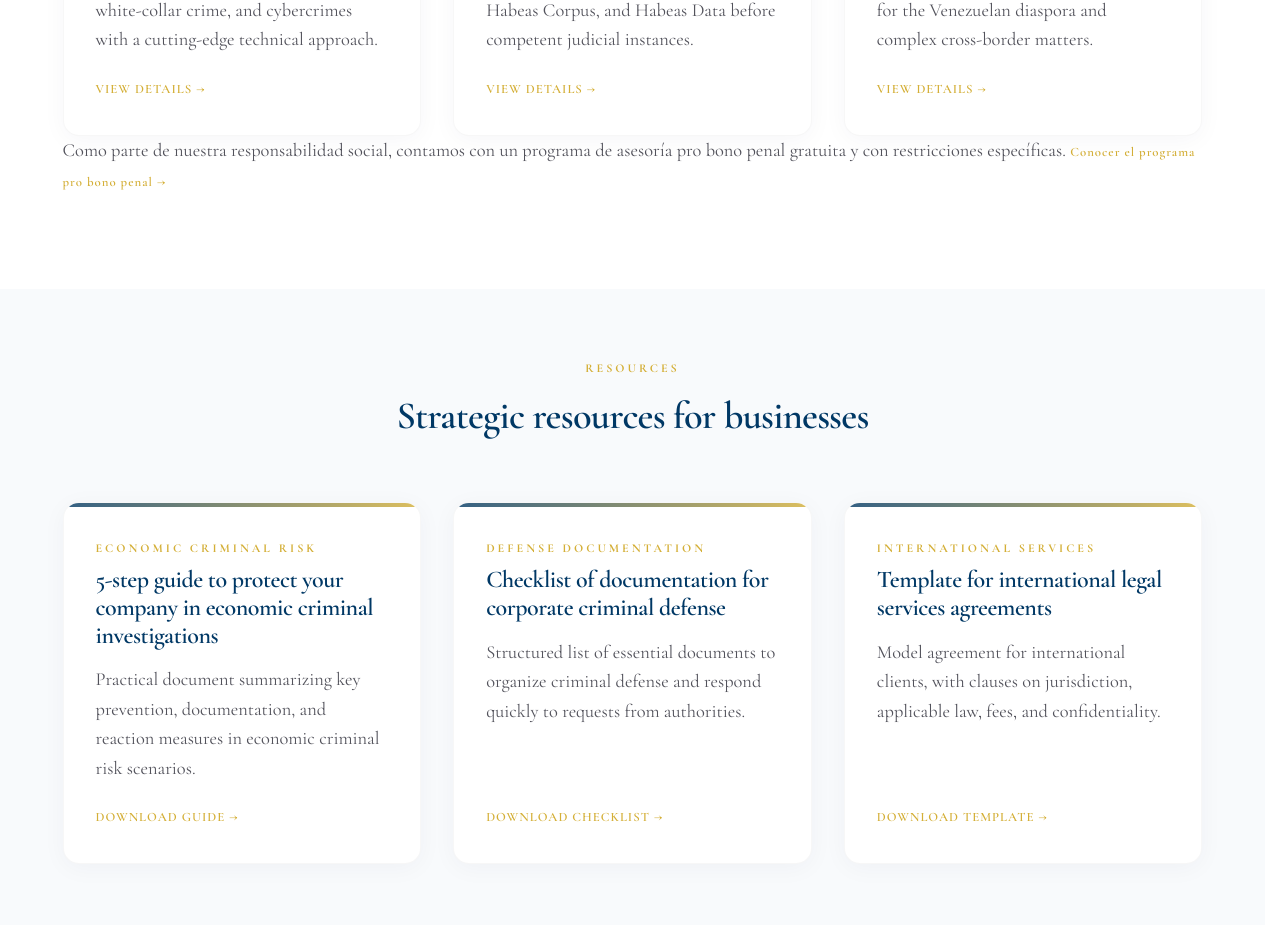
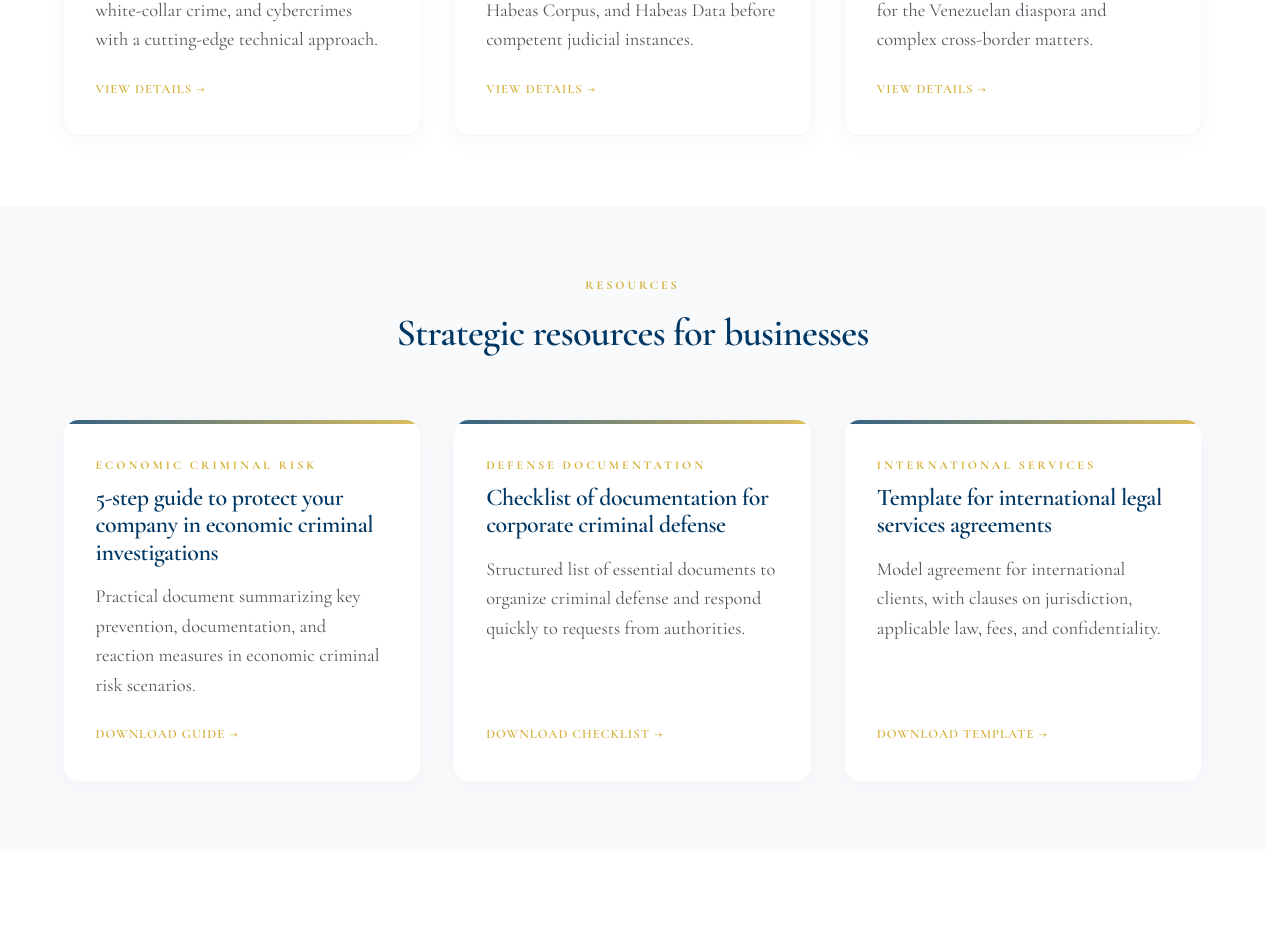
Before and after one commit to mcolina777-cpu/mac-consultores-site-clean, a Next.js app: page /en in a window 1280 px wide. Shown: the part 3391-4316 px from the top of the page. Built offline with nearby package versions, Linux system fonts and the light colour scheme.

Commit message:
style: remover bloque pro bono de home para limpieza

```diff
--- a/src/app/[locale]/page.tsx
+++ b/src/app/[locale]/page.tsx
@@ -163,15 +163,6 @@ export default async function Home({ params }: Props) {
               </Link>
             </div>
           </div>
-          <p className="pro-bono-note">
-            {dict?.pro_bono?.home_note}{" "}
-            <Link
-              className="card-action-link"
-              href={`/${locale}/probono-penal`}
-            >
-              <span>{dict?.pro_bono?.home_link}</span>
-            </Link>
-          </p>
         </div>
       </section>
 
```
